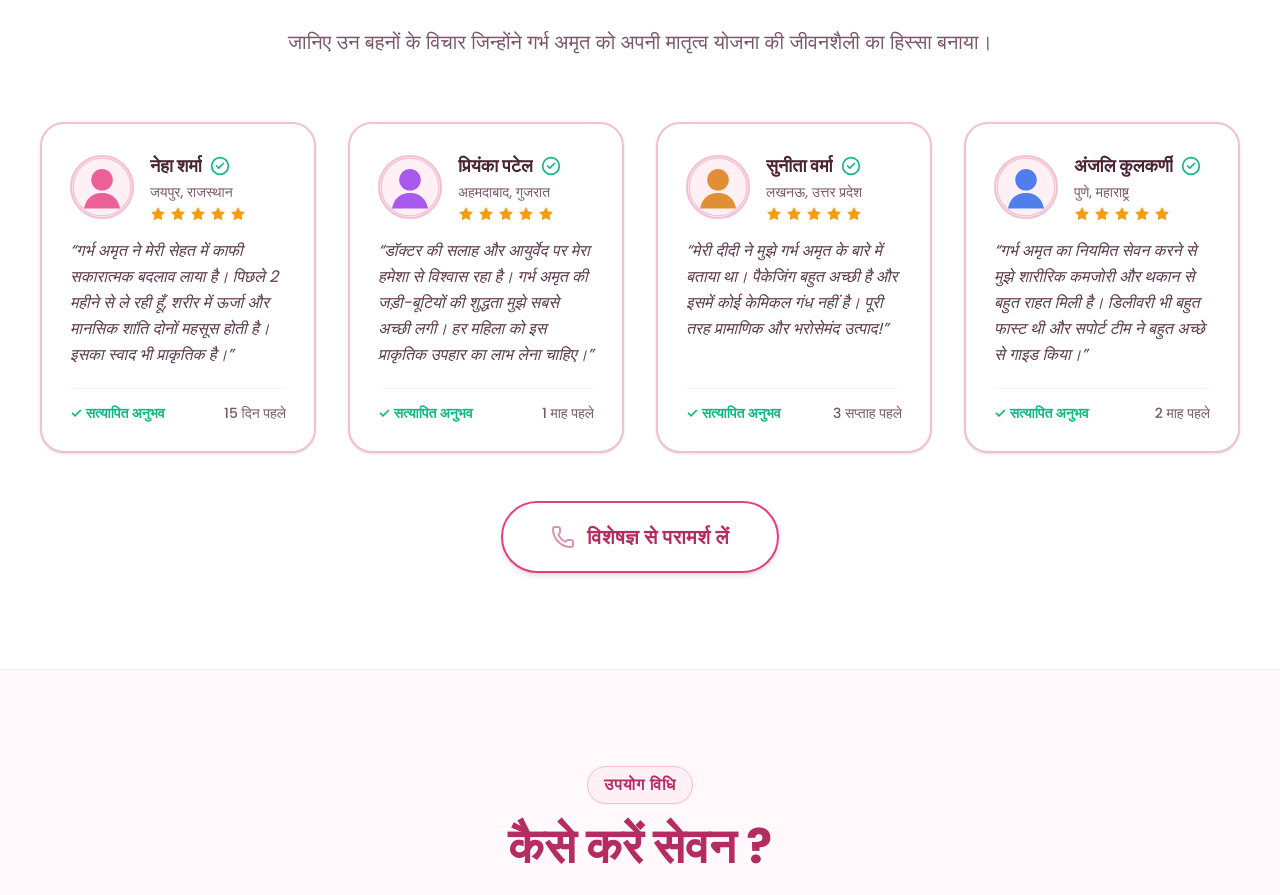
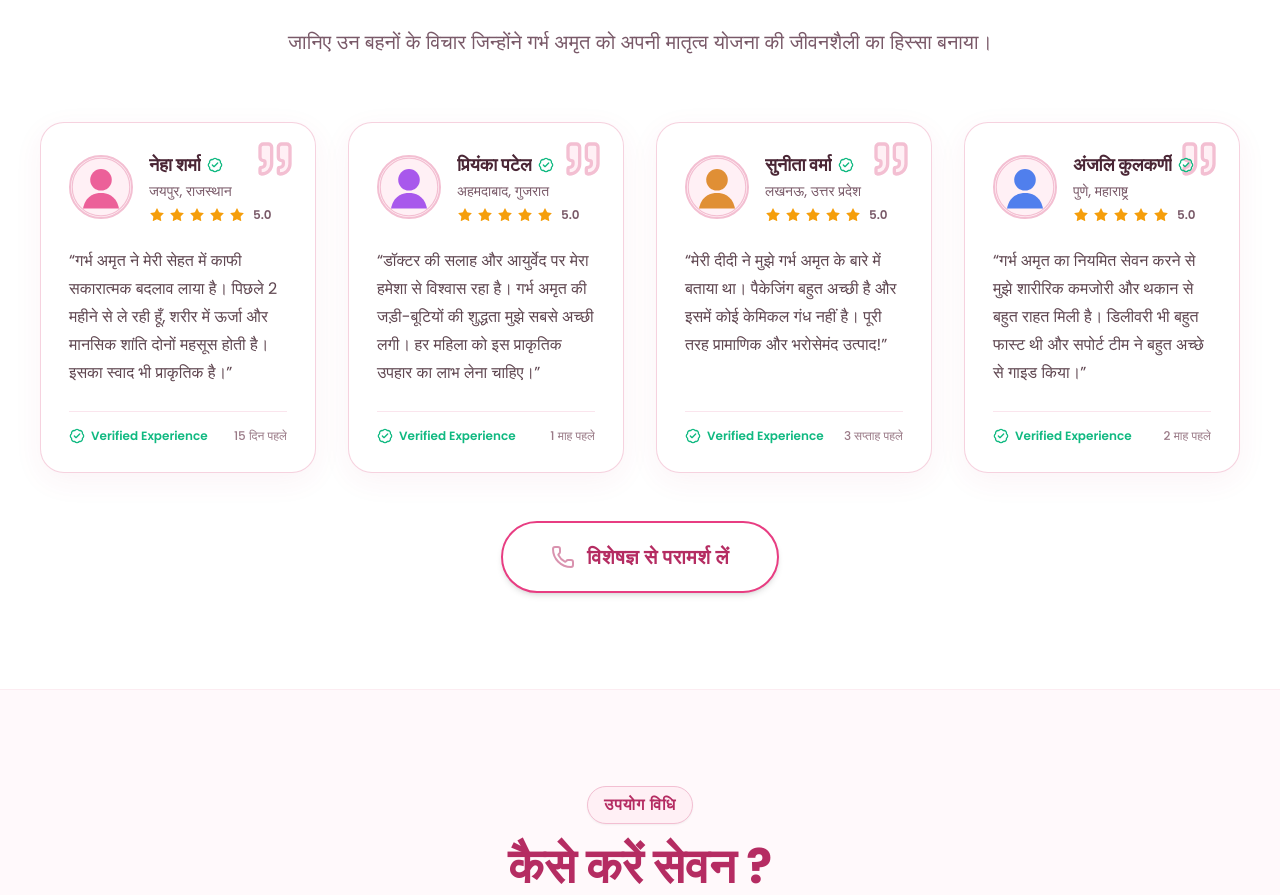
Before and after one commit to dev-imran-hussain/garbhamrit, a Next.js app: page / in a window 1280 px wide. Shown: the part 2843-3738 px from the top of the page. Built offline with nearby package versions, Linux system fonts and the light colour scheme.

Commit message:
review card improve

```diff
--- a/components/ui/ReviewCard.tsx
+++ b/components/ui/ReviewCard.tsx
@@ -1,16 +1,23 @@
 import React from "react";
 import Image from "next/image";
-import { Star, CheckCircle2 } from "lucide-react";
+import { Star, BadgeCheck, Quote } from "lucide-react";
 import { Review } from "@/types/landing";
 import { getOptimizedImage } from "@/lib/images";
 
 export const ReviewCard: React.FC<{ review: Review }> = ({ review }) => {
   return (
-    <div className="bg-white border-2 border-[#F3BFD2] rounded-3xl p-6 lg:p-7 shadow-sm hover:shadow-xl hover:border-[#E83D82]/50 transition-all duration-300 relative flex flex-col justify-between">
-      <div>
-        {/* Header: Avatar, Name, Stars */}
-        <div className="flex items-center gap-4 mb-4">
-          <div className="relative w-14 h-14 lg:w-16 lg:h-16 rounded-full overflow-hidden border-2 border-[#F3BFD2] bg-[#FFF0F5] shrink-0">
+    <div className="group relative flex h-full flex-col overflow-hidden rounded-3xl border border-[#F3BFD2]/70 bg-white p-6 shadow-[0_8px_30px_rgba(181,44,98,0.06)] transition-all duration-300 hover:-translate-y-1 hover:border-[#E83D82]/30 hover:shadow-[0_18px_45px_rgba(181,44,98,0.12)] lg:p-7">
+
+      {/* Decorative Quote */}
+      <div className="pointer-events-none absolute right-5 top-4 text-[#F3BFD2]/50">
+        <Quote className="h-10 w-10 fill-[#FFF0F5] stroke-[#F3BFD2]" />
+      </div>
+
+      {/* Customer Header */}
+      <div className="relative flex items-center gap-4">
+
+        {/* Avatar */}
+        <div className="relative h-14 w-14 shrink-0 overflow-hidden rounded-full border-2 border-[#F3BFD2] bg-[#FFF0F5] lg:h-16 lg:w-16">
           <Image
             src={getOptimizedImage(review.image, { width: 120 })}
             alt={review.name}
@@ -19,44 +26,69 @@ export const ReviewCard: React.FC<{ review: Review }> = ({ review }) => {
             className="object-cover"
           />
         </div>
+
+        {/* Customer Info */}
         <div className="min-w-0">
-            <div className="flex items-center gap-2">
-              <h4 className="font-bold text-base lg:text-lg text-[#4A2635] truncate">
+          <div className="flex items-center gap-1.5">
+            <h4 className="truncate text-base font-extrabold text-[#4A2635] lg:text-lg">
               {review.name}
             </h4>
+
             {review.verified && (
-                <CheckCircle2
-                  className="w-4 h-4 lg:w-5 lg:h-5 text-[#10B981] shrink-0"
-                  aria-label="सत्यापित खरीदार"
+              <BadgeCheck
+                className="h-4 w-4 shrink-0 text-[#10B981]"
+                aria-label="Verified customer"
               />
             )}
           </div>
+
           {review.city && (
-              <p className="text-xs lg:text-sm text-[#795968] truncate mt-0.5">{review.city}</p>
+            <p className="mt-0.5 truncate text-xs text-[#795968] lg:text-sm">
+              {review.city}
+            </p>
           )}
-            <div className="flex items-center gap-1 mt-1 text-[#F59E0B]">
+
+          {/* Rating */}
+          <div className="mt-1.5 flex items-center gap-1">
             {[...Array(review.rating)].map((_, i) => (
               <Star
                 key={i}
-                  className="w-4 h-4 fill-[#F59E0B] stroke-none"
+                className="h-3.5 w-3.5 fill-[#F59E0B] stroke-none lg:h-4 lg:w-4"
               />
             ))}
+
+            <span className="ml-1 text-xs font-semibold text-[#795968]">
+              {review.rating}.0
+            </span>
           </div>
         </div>
       </div>
 
-        {/* Review text */}
-        <p className="text-sm lg:text-base text-[#4A2635]/90 leading-relaxed italic">
-          &ldquo;{review.review}&rdquo;
+      {/* Review */}
+      <div className="relative mt-6 flex-1">
+        <p className="text-sm leading-7 text-[#5F4650] lg:text-base lg:leading-7">
+          “{review.review}”
         </p>
       </div>
 
+      {/* Footer */}
+      <div className="mt-6 flex items-center justify-between border-t border-[#F3BFD2]/40 pt-4">
+
+        {review.verified ? (
+          <div className="flex items-center gap-1.5 text-xs font-semibold text-[#10B981]">
+            <BadgeCheck className="h-4 w-4" />
+            <span>Verified Experience</span>
+          </div>
+        ) : (
+          <span />
+        )}
+
         {review.date && (
-        <div className="mt-5 pt-3.5 border-t border-[#FFF0F5] flex justify-between items-center text-xs lg:text-sm text-[#795968] font-medium">
-          <span className="text-[#10B981] font-semibold">✓ सत्यापित अनुभव</span>
-          <span>{review.date}</span>
+          <span className="text-xs font-medium text-[#9A7A87]">
+            {review.date}
+          </span>
+        )}
       </div>
-      )}
     </div>
   );
 };
```
Lines whose indentation alone changed are shown as unchanged.
